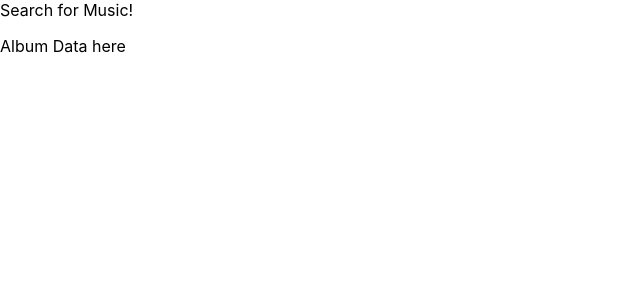
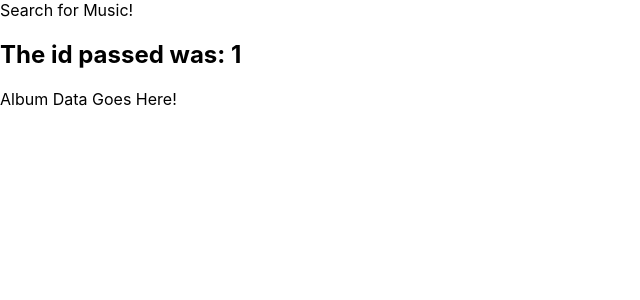
Before and after one commit to iesnoth/music-library, a React (Create React App) app: page /album/1 in a window 1280 px wide. Shown: the top 300 px of the page, without its empty margins (0-640 px from the left). Built offline with nearby package versions, Linux system fonts and the light colour scheme.

Commit message:
album and artist route stubs made

```diff
--- a/src/App.js
+++ b/src/App.js
@@ -1,10 +1,9 @@
-import { useEffect, useState } from 'react'
+import React,{ useEffect, useState } from 'react'
 import { BrowserRouter as Router, Routes, Route } from 'react-router-dom'
 import Gallery from './components/Gallery'
 import SearchBar from './components/SearchBar'
 import AlbumView from './components/AlbumView'
 import ArtistView from './components/ArtistView'
-
 
 function App() {
 	let [search, setSearch] = useState('')
@@ -40,18 +39,17 @@ function App() {
 			<Router>
 				<Routes>
 					<Route path="/" element={
-                      <fragment>
+						<React.Fragment>
 							<SearchBar handleSearch = {handleSearch}/>
 							<Gallery data={data} />
-                      </fragment>
+						</React.Fragment>
 					} />
 					<Route path="/album/:id" element={<AlbumView />} />
 					<Route path="/artist/:id" element={<ArtistView />} />
 				</Routes>
 			</Router>
 		</div>
-  )
-
+  	);
 }
 
 export default App;
--- a/src/components/AlbumView.js
+++ b/src/components/AlbumView.js
@@ -1,11 +1,14 @@
-import { useState, useEffect } from "react";
+import { useParams } from 'react-router-dom';
+import {useState} from 'react';
 
 function AlbumView() {
-    const [albumData, setAlbumData] = useState([])
+    const { id } = useParams()
+    const [ albumData, setAlbumData ] = useState([])
 
-    return(
+    return (
         <div>
-            <p>Album Data here</p>
+            <h2>The id passed was: {id}</h2>
+            <p>Album Data Goes Here!</p>
         </div>
     )
 }
--- a/src/components/ArtistView.js
+++ b/src/components/ArtistView.js
@@ -1,4 +1,5 @@
-import { useState, useEffect, useParams } from "react";
+import { useState, useEffect } from "react";
+import {useParams} from 'react-router-dom'
 
 function ArtistView() {
     const {id} = useParams()
--- a/src/context/DataContext.js
+++ /dev/null
@@ -1,3 +0,0 @@
-import {createContext} from 'react'
-//can pass a variable into createContext which represents its defauly value.
-export const DataContext = createContext([])
--- a/src/context/SearchContext.js
+++ /dev/null
@@ -1,6 +0,0 @@
-import {createContext} from 'react'
-
-export const SearchContext = createContext({
-    term:'',
-    handleSearch: () => {}
-})
```
Lines whose indentation alone changed are shown as unchanged.
